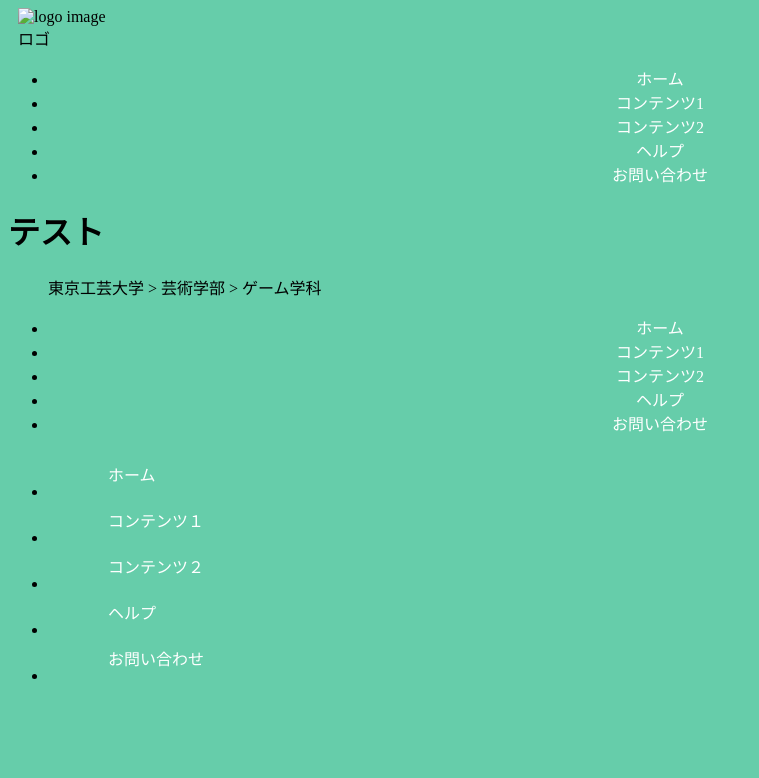
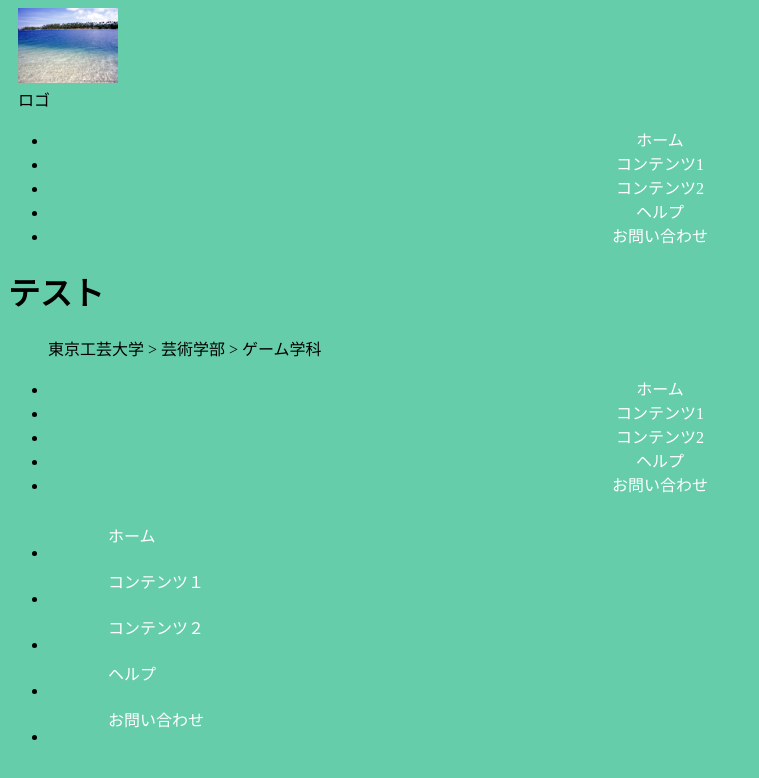
Before and after one commit to miraishinohara/2016web1-8, a plain HTML site: page index.html in a window 1280 px wide. Shown: the whole page, without its empty margins (0-759 px from the left). Drawn offline with Linux system fonts and the light colour scheme.

Commit message:
Update index.html

```diff
--- a/index.html
+++ b/index.html
@@ -8,7 +8,7 @@
   <body>
     <section id="logo">
       <ul>
-        <li><img src="img/good.png" alt="logo image"</li>
+        <li><img src="umi.png" alt="logo image"</li>
         <li>ロゴ</li>
       </ul>
     </section>
```
